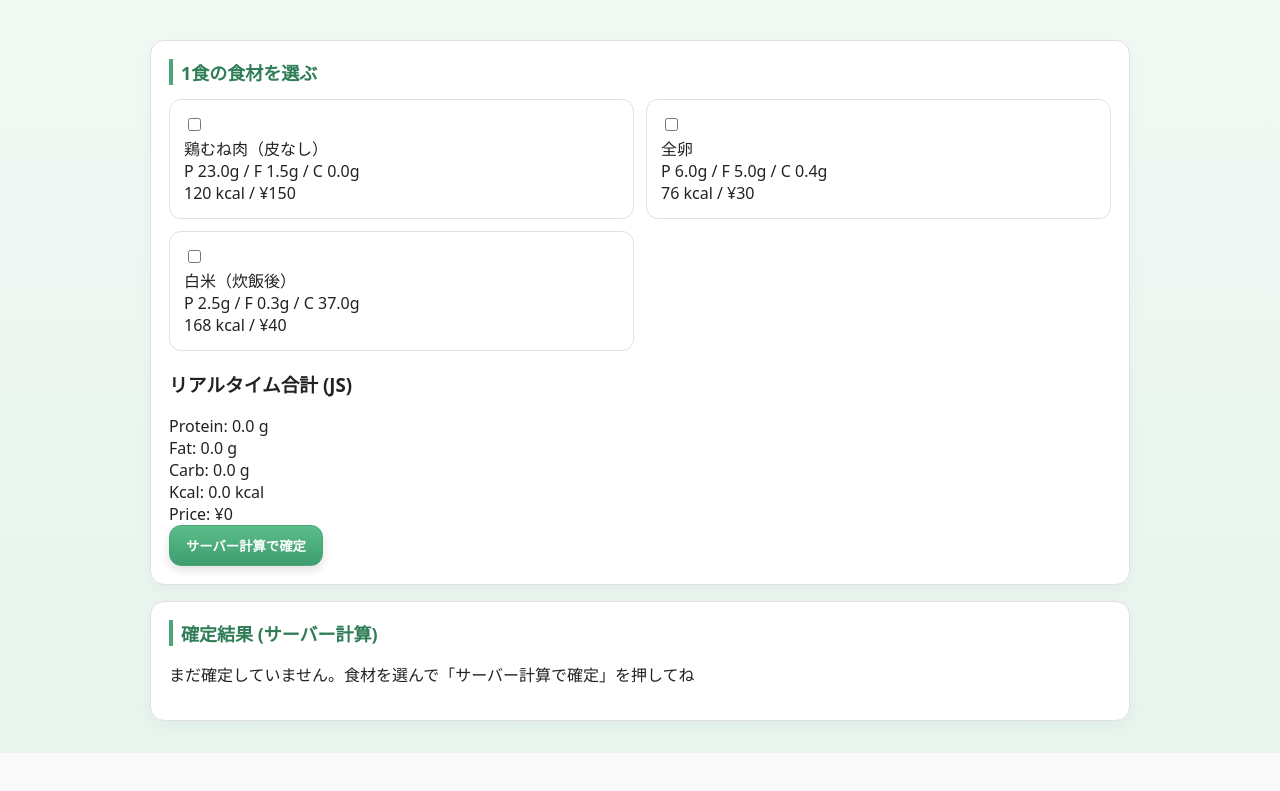
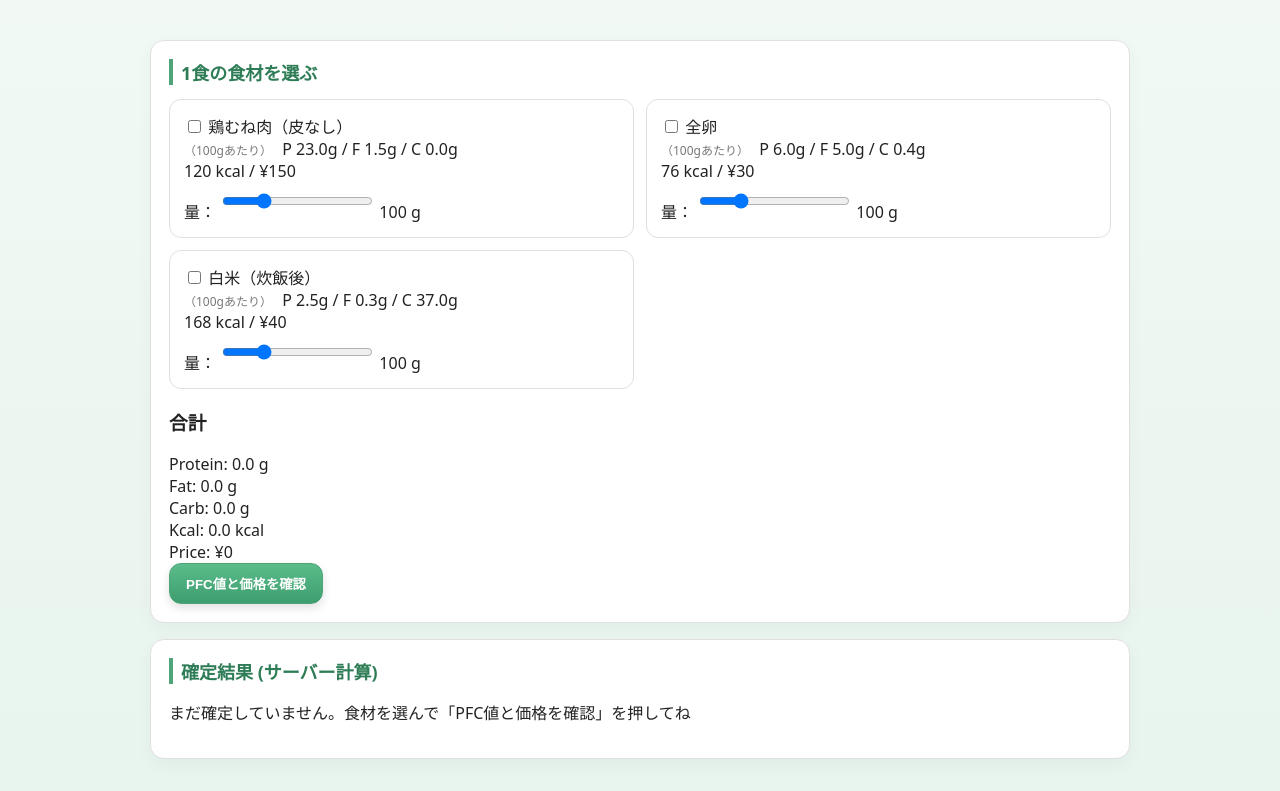
Before and after one commit to ramiy-lab/flask-trainer-budget, a Flask app: page / in a window 1280 px wide. Shown: the part 146-937 px from the top of the page. Before the commit the page ends 899 px from the top, so only its background shows below. Run offline with Flask 3, Linux system fonts and the light colour scheme.

Commit message:
feat: meal UI dynamic food items via food.json

```diff
--- a/static/css/style.css
+++ b/static/css/style.css
@@ -220,3 +220,13 @@ canvas {
   max-width: 100%;
   margin-top: 12px;
 }
+
+.unit-note {
+  font-size: 12px;
+  color: #777;
+  margin-right: 6px;
+}
+
+.nutrients {
+  white-space: nowrap;
+}
--- a/static/js/meal.js
+++ b/static/js/meal.js
@@ -28,22 +28,29 @@
     return ids;
   }
 
+  // ★ 量(g)を考慮した集計
   function sumSelected(foodMap, selectedIds) {
     let protein = 0.0;
     let fat = 0.0;
     let carb = 0.0;
     let kcal = 0.0;
-    let price = 0;
+    let price = 0.0;
 
     for (const id of selectedIds) {
       const food = foodMap.get(id);
       if (!food) continue;
 
-      protein += Number(food.protein_g);
-      fat += Number(food.fat_g);
-      carb += Number(food.carb_g);
-      kcal += Number(food.kcal);
-      price += Number(food.price);
+      const range = document.querySelector(
+        `.amount-range[data-food-id="${id}"]`
+      );
+      const grams = range ? Number(range.value) : 100;
+      const ratio = grams / 100.0;
+
+      protein += Number(food.protein_g) * ratio;
+      fat += Number(food.fat_g) * ratio;
+      carb += Number(food.carb_g) * ratio;
+      kcal += Number(food.kcal) * ratio;
+      price += Number(food.price) * ratio;
     }
 
     return { protein, fat, carb, kcal, price };
@@ -73,14 +80,30 @@
       renderSums(sums);
     }
 
+    // チェック切替
     document.addEventListener("change", (e) => {
       const target = e.target;
-      if (target && target.classList && target.classList.contains("food-checkbox")) {
+      if (target && target.classList.contains("food-checkbox")) {
         recalc();
       }
     });
 
-    // 初期表示（サーバー側でチェック済み状態から再計算）
+    // ★ g数変更（スライダー）
+    document.addEventListener("input", (e) => {
+      const target = e.target;
+      if (target.classList.contains("amount-range")) {
+        const valueSpan = target
+          .closest(".food-item")
+          .querySelector(".amount-value");
+
+        valueSpan.textContent = target.value;
+
+        // 量変更時も再計算
+        recalc();
+      }
+    });
+
+    // 初期表示
     recalc();
   }
 
--- a/templates/meal_form.html
+++ b/templates/meal_form.html
@@ -9,7 +9,8 @@
   <form method="post" id="meal-form" class="form">
     <div class="food-grid">
       {% for food in foods %}
-          <label class="food-item">
+        <div class="food-item">
+          <label class="food-select">
             <input
               type="checkbox"
               name="food_ids"
@@ -17,22 +18,46 @@
               class="food-checkbox"
               {% if food.id in selected_ids %}checked{% endif %}
             />
-            <div class="food-name">{{ food.name }}</div>
+            <span class="food-name">{{ food.name }}</span>
+          </label>
+
           <div class="food-meta">
+            <span class="unit-note">（100gあたり）</span>
+            <span class="nutrients">
               P {{ "%.1f"|format(food.protein_g) }}g /
               F {{ "%.1f"|format(food.fat_g) }}g /
               C {{ "%.1f"|format(food.carb_g) }}g
+            </span>
           </div>
+
+
           <div class="food-meta">
             {{ "%.0f"|format(food.kcal) }} kcal /
             ¥{{ food.price }}
           </div>
+
+          <!-- 量選択（10g刻み） -->
+          <div class="amount-control">
+            <label>
+              量：
+              <input
+                type="range"
+                min="0"
+                max="500"
+                step="10"
+                value="100"
+                class="amount-range"
+                data-food-id="{{ food.id }}"
+              />
+              <span class="amount-value">100</span> g
             </label>
+          </div>
+        </div>
       {% endfor %}
     </div>
 
     <div class="summary card-inner">
-        <h3 class="summary-title">リアルタイム合計 (JS)</h3>
+      <h3 class="summary-title">合計</h3>
       <div class="summary-grid">
         <div>Protein: <span id="sum-protein">0.0</span> g</div>
         <div>Fat: <span id="sum-fat">0.0</span> g</div>
@@ -42,29 +67,31 @@
       </div>
     </div>
 
-      <button type="submit" class="btn">サーバー計算で確定</button>
+    <button type="submit" class="btn">PFC値と価格を確認</button>
   </form>
 </section>
 
 <section class="card">
-    <h2 class="card-title">確定結果 (サーバー計算) </h2>
+  <h2 class="card-title">確定結果 (サーバー計算)</h2>
 
   {% if result is none %}
-      <p class="muted">まだ確定していません。食材を選んで「サーバー計算で確定」を押してね</p>
+    <p class="muted">
+      まだ確定していません。食材を選んで「PFC値と価格を確認」を押してね
+    </p>
   {% else %}
     <ul class="result-list">
       <li>Protein: {{ "%.1f"|format(result.protein_g) }} g</li>
       <li>Fat: {{ "%.1f"|format(result.fat_g) }} g</li>
       <li>Carb: {{ "%.1f"|format(result.carb_g) }} g</li>
       <li>Kcal: {{ "%.1f"|format(result.kcal) }} kcal</li>
-        <li>Price:  ¥{{ result.price }}</li>
+      <li>Price: ¥{{ result.price }}</li>
     </ul>
   {% endif %}
 </section>
 
 {# JS用のfoodsデータ (単一ソース) #}
 <script id="foods-json" type="application/json">
-    {{ foods | tojson}}
+  {{ foods | tojson }}
 </script>
 {% endblock %}
 
```
Lines whose indentation alone changed are shown as unchanged.
